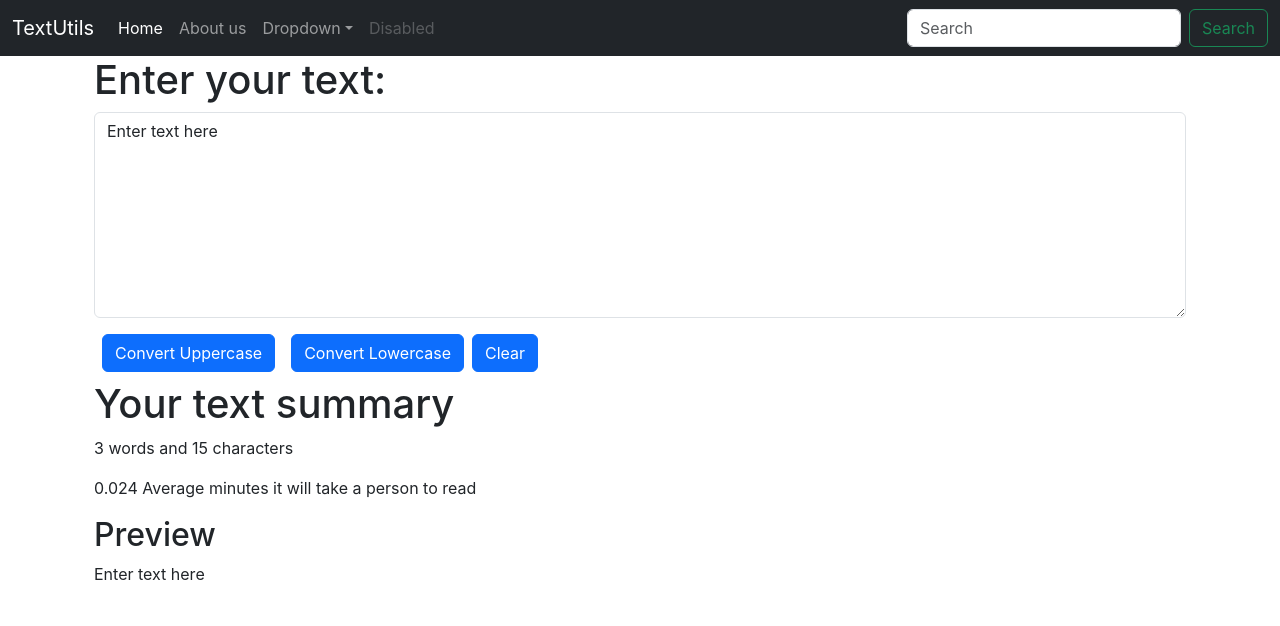
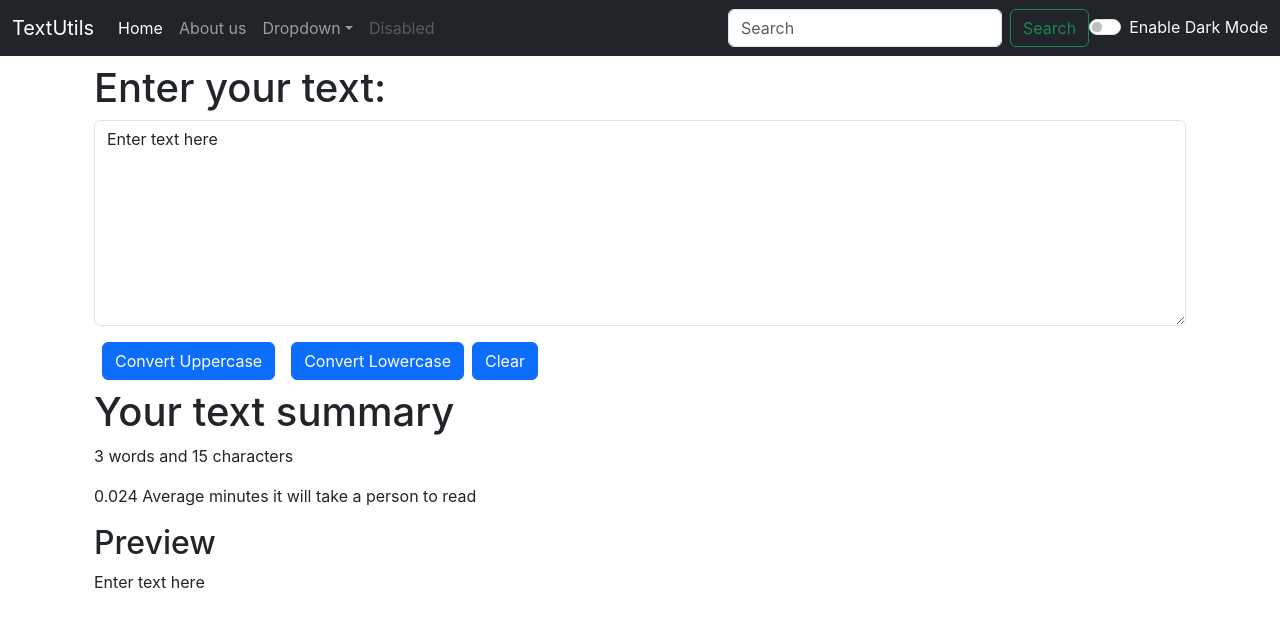
Before and after one commit to AimanQ20/Learning-Javascript, a React (Create React App) app: page / in a window 1280 px wide. Shown: the top 626 px of the page. Built offline with nearby package versions, Linux system fonts and the light colour scheme.

Commit message:
added darkmode switch

```diff
--- a/src/App.js
+++ b/src/App.js
@@ -2,13 +2,24 @@ import logo from './logo.svg';
 import './App.css';
 import Navbar from './components/Navbar';
 import TextForm from './components/TextForm';
-/*import About from './components/About';*/
+import About from './components/About';
+import { useState } from 'react';
 
 function App() {
+  const [mode,setMode]=useState('dark');
+  const toggleMode= ()=>{
+    if(mode==='light')
+    {
+    setMode('dark')
+    }
+    else{
+      setMode('light')
+    }
+  }
   return (
     <>
-<Navbar title="TextUtils"  aboutText="About us"></Navbar>
-<div className="container">
+<Navbar title="TextUtils" mode={mode} aboutText="About us" toggleMode={toggleMode}></Navbar>
+<div className="container my-2">
 <TextForm heading = "Enter your text:"></TextForm>
 {/*<About></About>*/}
 </div>
--- a/src/components/About.js
+++ b/src/components/About.js
@@ -1,12 +1,33 @@
-import React from 'react'
+import React , {use, useState} from 'react'
 
 export default function About() {
 
-    let myStyle=
+    const [myStyle,setmyStyle]= useState(
     {
         color: 'white',
         backgroundColor: 'black'
-    }
+    })
+    const [btntext ,setBtnText]= useState("Enable Light Mode")
+    const toggleStyle = ()=>{
+      if(myStyle.color == 'white')
+      {
+      setmyStyle({
+      color: 'black',
+      backgroundColor: 'white'
+      })
+      setBtnText("Enable Dark Mode");
+      }
+      else
+      {
+        setmyStyle({
+          color: 'white',
+          backgroundColor: 'black'
+
+        })
+        setBtnText("Enable Light mode");
+
+  }
+}
   return (
     <div classNameName="container" style={myStyle}>
         <h1 classNameNmae="my-4">About Us</h1>
@@ -49,7 +70,7 @@ export default function About() {
   </div>
 </div>
 <div classNameName="container my-3 ">
-<button type="button" className="btn btn-primary">Enable Dark Mode </button>
+  <button onClick={toggleStyle} type="button" className="btn btn-primary">{btntext} </button>
 
 </div>
     </div>
--- a/src/components/Navbar.js
+++ b/src/components/Navbar.js
@@ -1,10 +1,9 @@
 import React from 'react'
 import PropTypes from 'prop-types'
-
 export default function Navbar(props)
 {
   return (
-         <nav className="navbar navbar-expand-lg navbar-dark bg-dark">
+         <nav className={`navbar navbar-expand-lg navbar-${props.mode} bg-${props.mode}`}>
   <div className="container-fluid">
     <a className="navbar-brand" href="/">{props.title}</a>
     <button className="navbar-toggler" type="button" data-bs-toggle="collapse" data-bs-target="#navbarSupportedContent" aria-controls="navbarSupportedContent" aria-expanded="false" aria-label="Toggle navigation">
@@ -37,6 +36,10 @@ export default function Navbar(props)
         <input className="form-control me-2" type="search" placeholder="Search" aria-label="Search"/>
         <button className="btn btn-outline-success" type="submit">Search</button>
       </form>
+      <div className="form-check form-switch text-light">
+  <input className="form-check-input" onClick={props.toggleMode} type="checkbox" role="switch" id="switchCheckDefault"/>
+  <label className="form-check-label" htmlfor="switchCheckDefault">Enable Dark Mode</label>
+</div>
     </div>
   </div>
 </nav>
```
